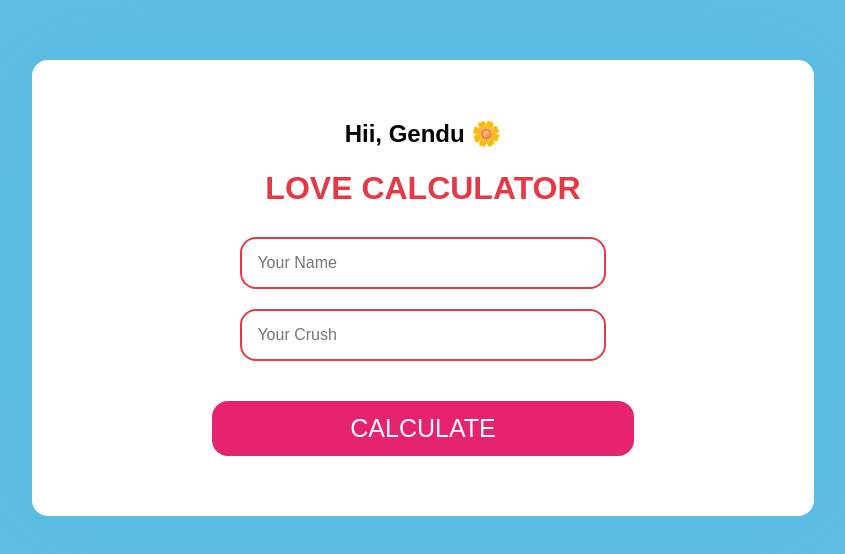
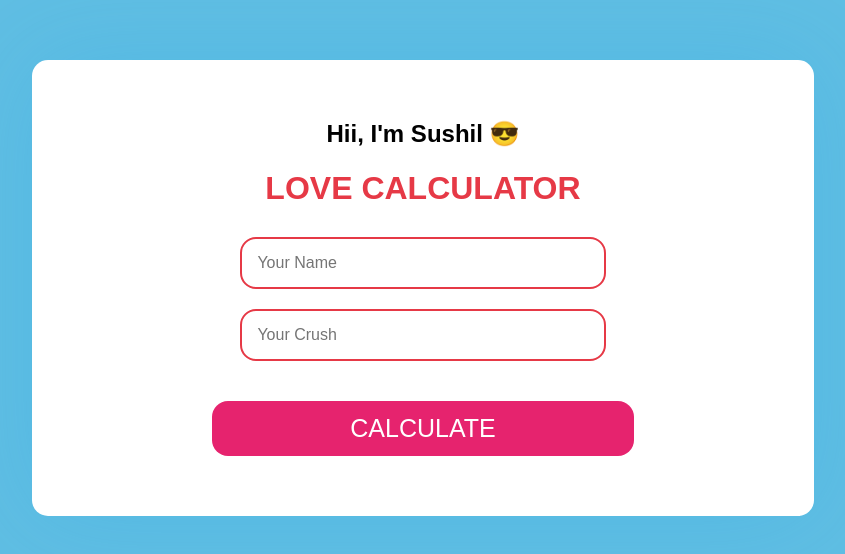
Before and after one commit to HttpsSushil/Love-Calculator, a plain HTML site: page code.html in a window 1280 px wide. Shown: the part 112-666 px from the top of the page, without its empty margins (217-1062 px from the left). Drawn offline with Linux system fonts and the light colour scheme.

Commit message:
Add files via upload

```diff
--- a/code.html
+++ b/code.html
@@ -9,7 +9,7 @@
 </head>
 <body>
     <div class="container">
-        <h2>Hii, Gendu 🌼</h2>
+        <h2>Hii, I'm Sushil 😎</h2>
         <h1>LOVE CALCULATOR</h1>
         <form id="loveForm">
             <input type="text" id="yourName" placeholder="Your Name" required>
```
